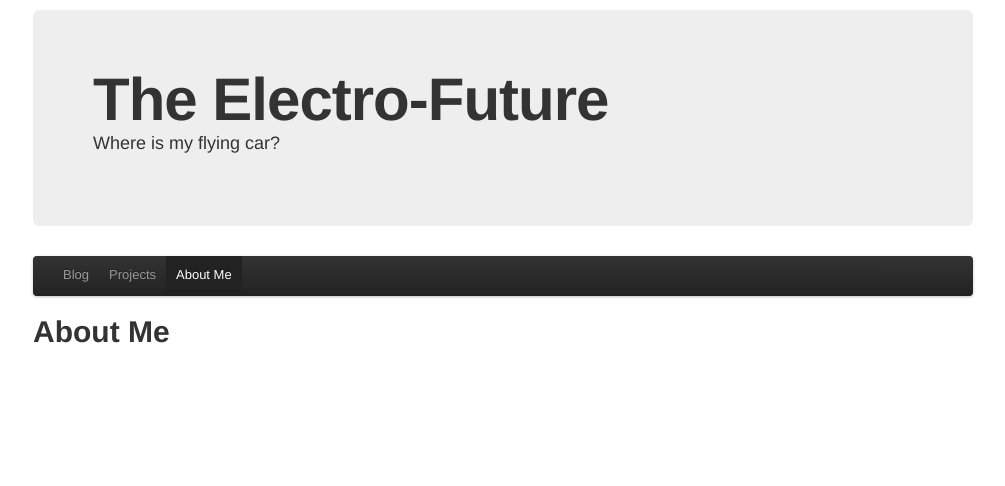
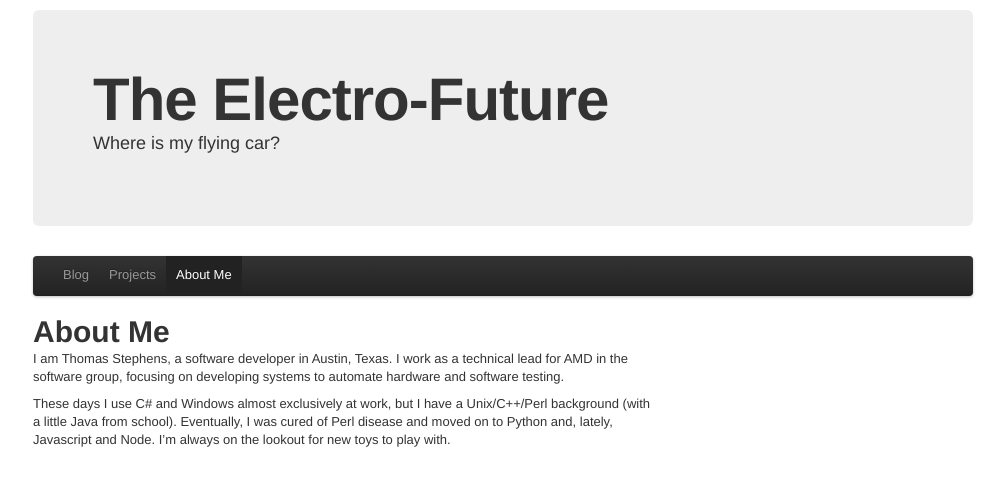
Before and after one commit to spiralman/spiralman.github.com, a Jekyll site: the page built from about.md, in a window 1280 px wide. Shown: the top 486 px of the page, without its empty margins (137-1142 px from the left). Built offline with Jekyll 4.4.1, drawn with Linux system fonts in a browser that asks for light colours; nearby versions of some CDN libraries.

Commit message:
Filling out the about page a little bit.

```diff
--- a/about.md
+++ b/about.md
@@ -3,3 +3,13 @@ title: About Me
 layout: default
 ---
 # About Me #
+
+I am Thomas Stephens, a software developer in Austin, Texas. I work as
+a technical lead for AMD in the software group, focusing on developing
+systems to automate hardware and software testing.
+
+These days I use C# and Windows almost exclusively at work, but I have
+a Unix/C++/Perl background (with a little Java from
+school). Eventually, I was cured of Perl disease and moved on to
+Python and, lately, Javascript and Node. I'm always on the lookout for
+new toys to play with.
```
